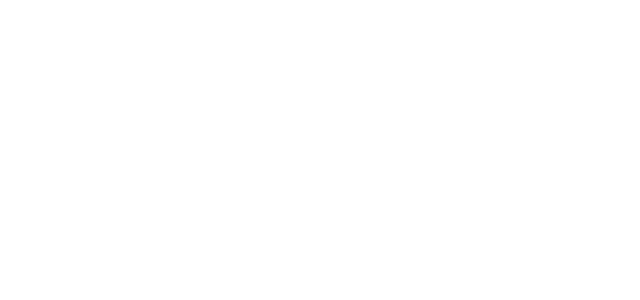
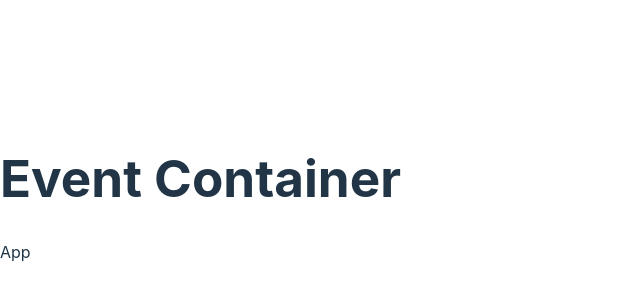
Before and after one commit to sebastien509/history-in-the-making, a React (Vite) app: page /event in a window 1280 px wide. Shown: the part 210-510 px from the top of the page, without its empty margins (0-640 px from the left). Built offline with nearby package versions, Linux system fonts and the light colour scheme.

Commit message:
Components created and rendering, routes are created and working

```diff
--- a/db.json
+++ b/db.json
@@ -240,5 +240,6 @@
                 "description": ""
             }
         }
-    ]
+    ],
+    "other": []
 }
--- a/package.json
+++ b/package.json
@@ -11,7 +11,8 @@
   },
   "dependencies": {
     "react": "^18.3.1",
-    "react-dom": "^18.3.1"
+    "react-dom": "^18.3.1",
+    "react-router-dom": "^6.28.0"
   },
   "devDependencies": {
     "@eslint/js": "^9.13.0",
--- a/src/components/App.jsx
+++ b/src/components/App.jsx
@@ -1,7 +1,13 @@
-
+import { Outlet } from 'react-router-dom'
+import React from 'react'
 
 function App() {
-  return
+  return (
+    <>
+    <Outlet />
+    <div>App</div>
+    </>
+  )
 }
 
 export default App
--- a/src/components/Create.jsx
+++ b/src/components/Create.jsx
@@ -0,0 +1,11 @@
+import React from 'react'
+
+function Create() {
+  return (
+    <div>
+        <h1>Create</h1>
+    </div>
+  )
+}
+
+export default Create
--- /dev/null
+++ b/src/components/Error.jsx
@@ -0,0 +1,13 @@
+import React from 'react'
+import { Link } from 'react-router-dom'
+
+function Error() {
+  return (
+    <>
+        <Link/>
+        <h1>Error</h1>
+    </>
+  )
+}
+
+export default Error
--- a/src/components/EventContainer.jsx
+++ b/src/components/EventContainer.jsx
@@ -0,0 +1,11 @@
+import React from 'react'
+
+function EventContainer() {
+  return (
+    <div>
+        <h1>Event Container</h1>
+    </div>
+  )
+}
+
+export default EventContainer
--- a/src/components/Search.jsx
+++ b/src/components/Search.jsx
@@ -0,0 +1,12 @@
+import React from 'react'
+
+function Search() {
+  return (
+    <div>
+        <h1>Search</h1>
+
+    </div>
+  )
+}
+
+export default Search
--- a/src/main.jsx
+++ b/src/main.jsx
@@ -1,10 +1,8 @@
-import { StrictMode } from 'react'
 import { createRoot } from 'react-dom/client'
 import './index.css'
-import App from './components/App'
+import { createBrowserRouter, RouterProvider } from 'react-router-dom'
+import routes from './routes'
 
-createRoot(document.getElementById('root')).render(
-  <StrictMode>
-    <App />
-  </StrictMode>,
-)
+const router = createBrowserRouter(routes)
+
+createRoot(document.getElementById('root')).render( <RouterProvider router={router} /> )
--- /dev/null
+++ b/src/routes.jsx
@@ -0,0 +1,34 @@
+import React from 'react';
+import Create from './components/Create';
+import Error from './components/Error';
+import Search from './components/Search';
+import EventContainer from './components/EventContainer';
+import App from './components/App';
+
+const routes = [
+    {
+        path: "/",
+        element: <App />,
+        children: [
+            {
+                path: "search",
+                element: <Search />
+            },
+            {
+                path: "create",
+                element: <Create/>
+            },
+            {
+                path: "event",
+                element: <EventContainer/>
+            },
+            {
+                element: <Error />,
+                path: "*"
+            }
+        ]
+    },
+]
+
+
+export default routes
```
Also changed, not shown: src/components/EventList.jsx (+11 -0 lines), 1 other file (tests, documents, lock files or other folders).
